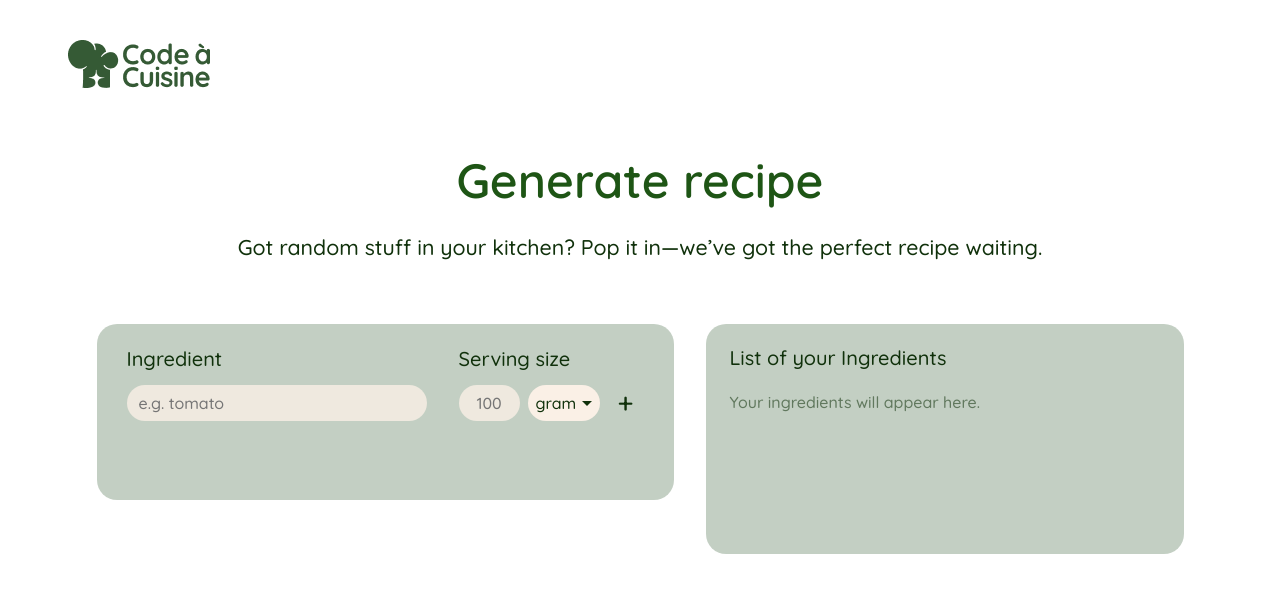
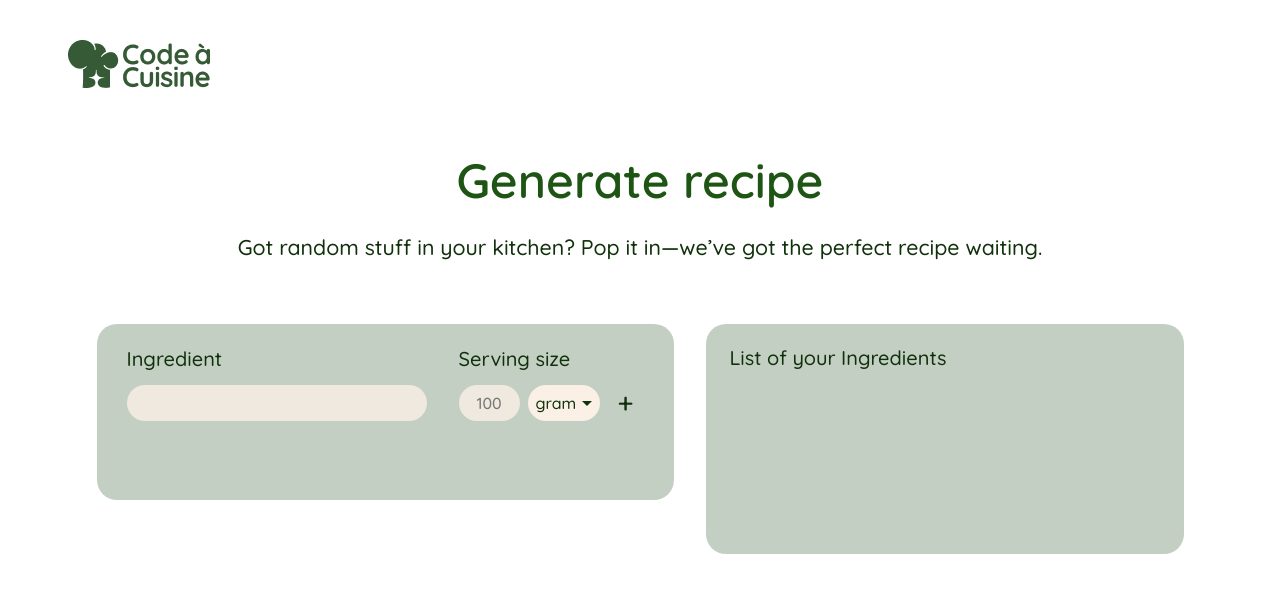
Before and after one commit to OlegOlanovski/Code-a-Cuisine, an Angular app: page /generate-recipe in a window 1280 px wide. Shown: the top 592 px of the page. Built offline with nearby package versions, Linux system fonts and the light colour scheme.

Commit message:
feat: redisigne page generate recipe

```diff
--- a/src/app/pages/generate-recipe/generate-recipe.html
+++ b/src/app/pages/generate-recipe/generate-recipe.html
@@ -26,15 +26,24 @@
               type="text"
               name="ingredientName"
               [ngModel]="ingredientName"
-              placeholder="e.g. tomato"
+              lang="en"
+              pattern="[A-Za-z][A-Za-z '\u2019-]*"
               autocomplete="off"
               aria-autocomplete="list"
               [attr.aria-expanded]="isIngredientMenuOpen"
+              [attr.aria-invalid]="ingredientError ? 'true' : null"
+              [attr.aria-describedby]="ingredientError ? 'ingredient-language-error' : null"
               (ngModelChange)="updateIngredientMenu($event)"
               (focus)="updateIngredientMenu(ingredientName)"
               (click)="$event.stopPropagation()"
               required
             />
+
+            @if (ingredientError) {
+              <p id="ingredient-language-error" class="field-error" role="alert">
+                {{ ingredientError }}
+              </p>
+            }
 
             @if (isIngredientMenuOpen) {
               <ul class="ingredient-suggestions" role="listbox">
@@ -107,9 +116,7 @@
       <section class="ingredients-card" aria-labelledby="ingredients-title">
         <h2 id="ingredients-title">List of your Ingredients</h2>
 
-        @if (ingredients().length === 0) {
-          <p class="empty-list">Your ingredients will appear here.</p>
-        } @else {
+        @if (ingredients().length > 0) {
           <ul>
             @for (ingredient of ingredients(); track $index) {
               <li>
--- a/src/app/pages/generate-recipe/generate-recipe.scss
+++ b/src/app/pages/generate-recipe/generate-recipe.scss
@@ -136,6 +136,18 @@
 .ingredient-field input {
   width: 100%;
   padding: 8px 12px;
+}
+
+.ingredient-field input[aria-invalid='true'] {
+  box-shadow: 0 0 0 2px #a33b32;
+}
+
+.field-error {
+  margin: 4px 4px 0;
+  color: #8f2f28;
+  font-size: 13px;
+  font-weight: 600;
+  line-height: 17px;
 }
 
 .ingredient-card--autocomplete .ingredient-field input {
--- a/src/app/pages/generate-recipe/generate-recipe.ts
+++ b/src/app/pages/generate-recipe/generate-recipe.ts
@@ -13,6 +13,7 @@ export class GenerateRecipe {
   private readonly recipeDraft = inject(RecipeDraft);
 
   protected ingredientName = '';
+  protected ingredientError = '';
   protected quantity: number | null = null;
   protected unit = 'gram';
   protected readonly units = ['piece', 'ml', 'gram'];
@@ -48,6 +49,9 @@ export class GenerateRecipe {
 
   protected updateIngredientMenu(value: string): void {
     this.ingredientName = value;
+    this.ingredientError = this.hasOnlyEnglishCharacters(value)
+      ? ''
+      : 'Please enter the ingredient name in English.';
     this.isUnitMenuOpen = false;
     this.isIngredientMenuOpen = this.filteredIngredientSuggestions.length > 0;
   }
@@ -55,6 +59,7 @@ export class GenerateRecipe {
   protected selectIngredient(ingredient: string, event: MouseEvent): void {
     event.stopPropagation();
     this.ingredientName = ingredient;
+    this.ingredientError = '';
     this.isIngredientMenuOpen = false;
   }
 
@@ -66,6 +71,11 @@ export class GenerateRecipe {
 
   protected addIngredient(): void {
     const name = this.ingredientName.trim();
+
+    if (name && !this.hasOnlyEnglishCharacters(name)) {
+      this.ingredientError = 'Please enter the ingredient name in English.';
+      return;
+    }
 
     if (!name || this.quantity === null || this.quantity <= 0) {
       return;
@@ -86,6 +96,7 @@ export class GenerateRecipe {
     }
 
     this.ingredientName = '';
+    this.ingredientError = '';
     this.quantity = null;
     this.editingIngredientIndex = null;
     this.isIngredientMenuOpen = false;
@@ -99,6 +110,7 @@ export class GenerateRecipe {
     }
 
     this.ingredientName = ingredient.name;
+    this.ingredientError = '';
     this.quantity = ingredient.quantity;
     this.unit = ingredient.unit;
     this.editingIngredientIndex = index;
@@ -112,6 +124,7 @@ export class GenerateRecipe {
 
     if (this.editingIngredientIndex !== null) {
       this.ingredientName = '';
+      this.ingredientError = '';
       this.quantity = null;
       this.editingIngredientIndex = null;
     }
@@ -128,4 +141,9 @@ export class GenerateRecipe {
 
     return unit;
   }
+
+  private hasOnlyEnglishCharacters(value: string): boolean {
+    const name = value.trim();
+    return !name || /^[A-Za-z][A-Za-z '\u2019-]*$/.test(name);
+  }
 }
```
